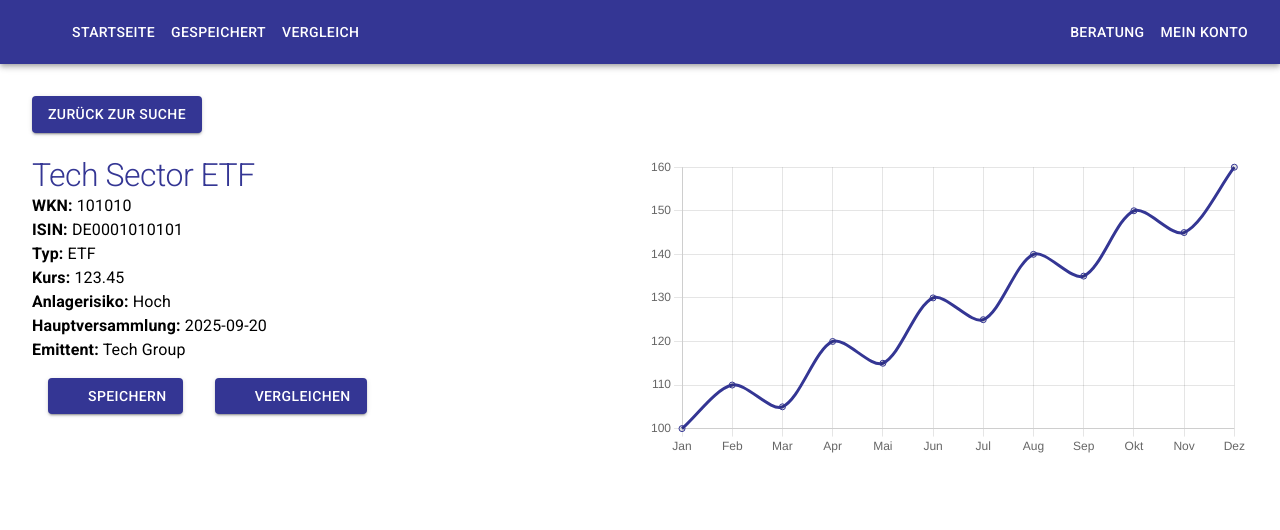
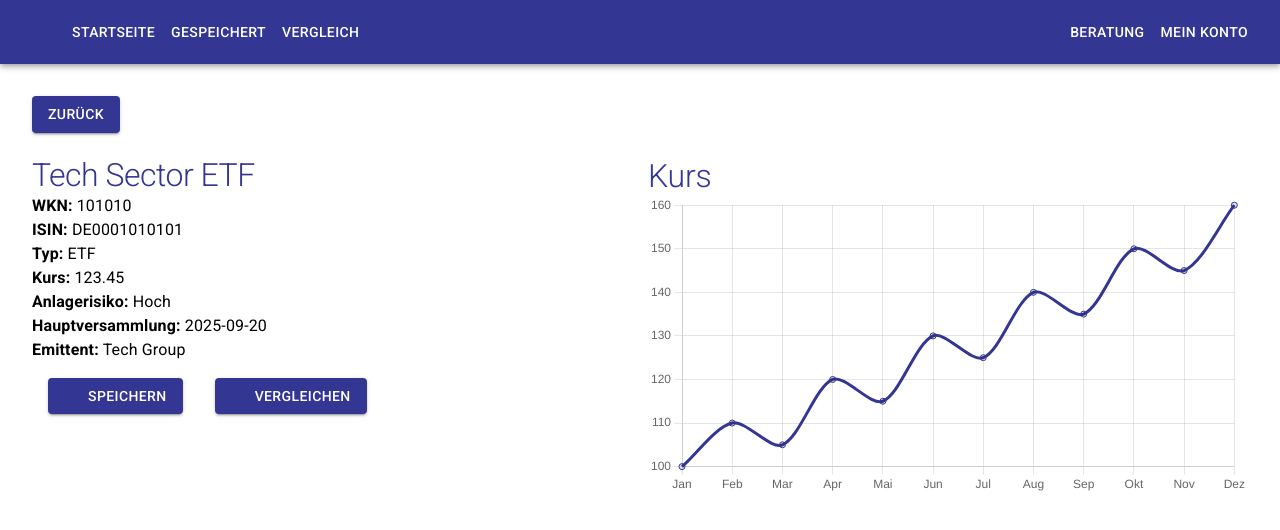
Before and after one commit to claratilmann/dwpbank, a React (Vite) app: page /detail/101010 in a window 1280 px wide. Shown: the top 530 px of the page. Built offline with nearby package versions, Linux system fonts and the light colour scheme; some icons are missing.

Commit message:
added commments for easier understanding

```diff
--- a/src/components/navbar.jsx
+++ b/src/components/navbar.jsx
@@ -1,3 +1,9 @@
+/* This class  renders the navigation bar at the top of the page.
+It contains links to the home page, the page to see saved securities and the page for comparing securities.
+Additionally, it contains buttons to access the users account and to make an oppointment for a consultation.
+These Buttons are not functional and are meant to serve as indicators for future functionality.
+*/
+
 import { AppBar, Toolbar, Button, Box, IconButton } from "@mui/material";
 import { Link as RouterLink } from "react-router-dom";
 import AccountBalanceIcon from "@mui/icons-material/AccountBalance";
--- a/src/css/navbar.css
+++ b/src/css/navbar.css
@@ -3,13 +3,3 @@
   background: #343694 !important;
   box-shadow: 0 2px 8px rgba(0, 0, 0, 0.08);
 }
-
-.account {
-  padding: 0.3em;
-  color: #343694;
-  font-weight: 600;
-  float: right;
-  position: absolute;
-  right: 0;
-  margin-right: 1.5%;
-}
--- a/src/markLogic.jsx
+++ b/src/markLogic.jsx
@@ -1,3 +1,7 @@
+/* This file contains the logic for marking securities for comparison.
+It uses createContext and useContext to do this without explicitly passing props.
+*/
+
 import React, { createContext, useContext, useState, useEffect } from "react";
 
 const MarkedSecuritiesContext = createContext();
--- a/src/pages/comparisonPage.jsx
+++ b/src/pages/comparisonPage.jsx
@@ -1,3 +1,8 @@
+/* This renders the comparison page where users can see all the available information of the securities they have marked for comparison in a table.
+There is also a button to remove the security from the comparison list.
+It uses useMarkedSecurities to get the marked securites and maps over them to create a table row for each security.
+*/
+
 import React from "react";
 import { useMarkedSecurities } from "../markLogic";
 import {
--- a/src/pages/detailPage.jsx
+++ b/src/pages/detailPage.jsx
@@ -1,3 +1,9 @@
+/*This renders the detail page for a specific security.
+It displays all of the available information about the security.
+There is also a graph that should show the price development of the security, it currently shows a placeholder graph, as this data is not available.
+Additionally, there are buttons to return to the previous page, save the security and mark them for comparison
+*/
+
 import { useParams } from "react-router-dom";
 import { Button, Typography } from "@mui/material";
 import securities from "../data.json";
@@ -68,7 +74,7 @@ const DetailPage = () => {
   return (
     <div style={{ padding: "2rem" }}>
       <Button variant="contained" onClick={() => window.history.back()}>
-        Zurück zur Suche
+        Zurück
       </Button>
 
       <div
@@ -133,6 +139,7 @@ const DetailPage = () => {
             height: 350,
           }}
         >
+          <Typography variant="h2">Kurs</Typography>
           <Line data={exampleData} options={exampleOptions} />
         </div>
       </div>
--- a/src/pages/savedPage.jsx
+++ b/src/pages/savedPage.jsx
@@ -1,3 +1,7 @@
+/* This component shows all of the saved securities in a grid Layout using the Card component.
+It uses useSavedSecurites to get the saved securities and maps over them to create a card for each security.
+ */
+
 import React from "react";
 import Card from "../components/card";
 import { useSavedSecurities } from "../saveLogic";
--- a/src/pages/searchPage.jsx
+++ b/src/pages/searchPage.jsx
@@ -1,3 +1,9 @@
+/* This renders the search Page where users can filter the securities by type and risk.
+ It contains two radio button groups for this filtering. Selecting one of these options executes a filter function.
+ Below the filter radio buttons there is a button which resets the filters to an empty string.
+On the right side of the page, all securities that match the selected filters are displayed in a grid, using the card component
+*/
+
 import React, { useState } from "react";
 import Card from "../components/card";
 import securities from "../data.json";
--- a/src/saveLogic.jsx
+++ b/src/saveLogic.jsx
@@ -1,3 +1,7 @@
+/* This file contains the logic for saving securities for comparison.
+It uses createContext and useContext to do this without explicitly passing props.
+*/
+
 import React, { createContext, useContext, useState, useEffect } from "react";
 
 const SavedSecuritiesContext = createContext();
```
Also changed, not shown: src/components/card.jsx (+6 -2 lines).
